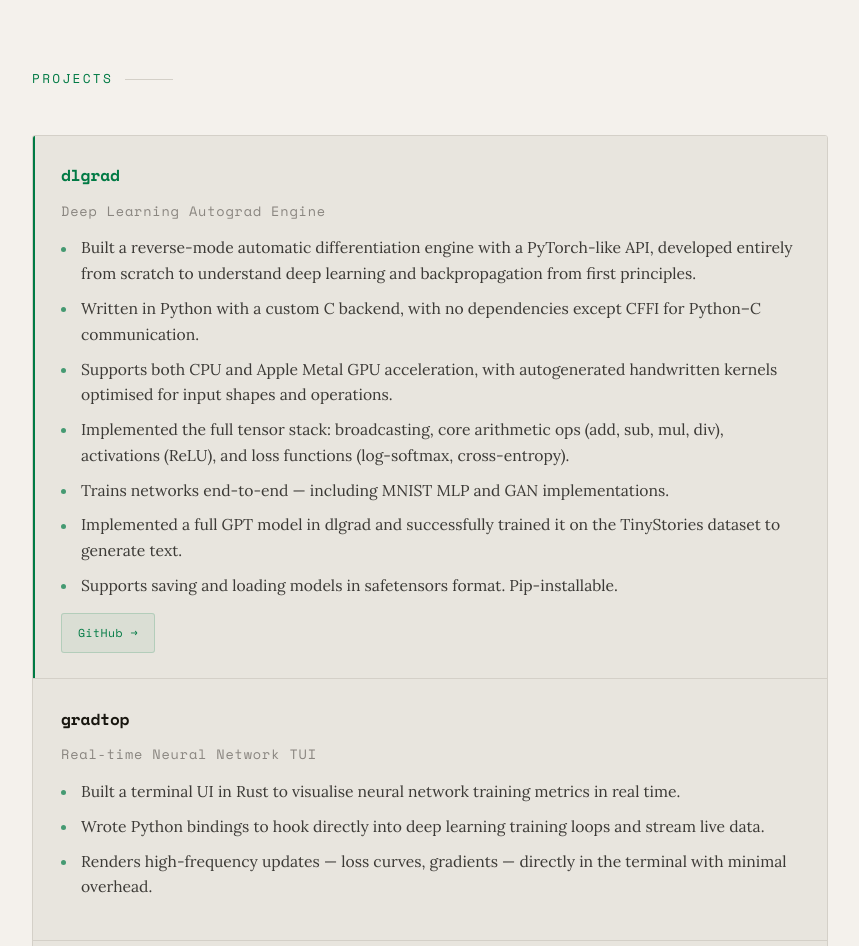
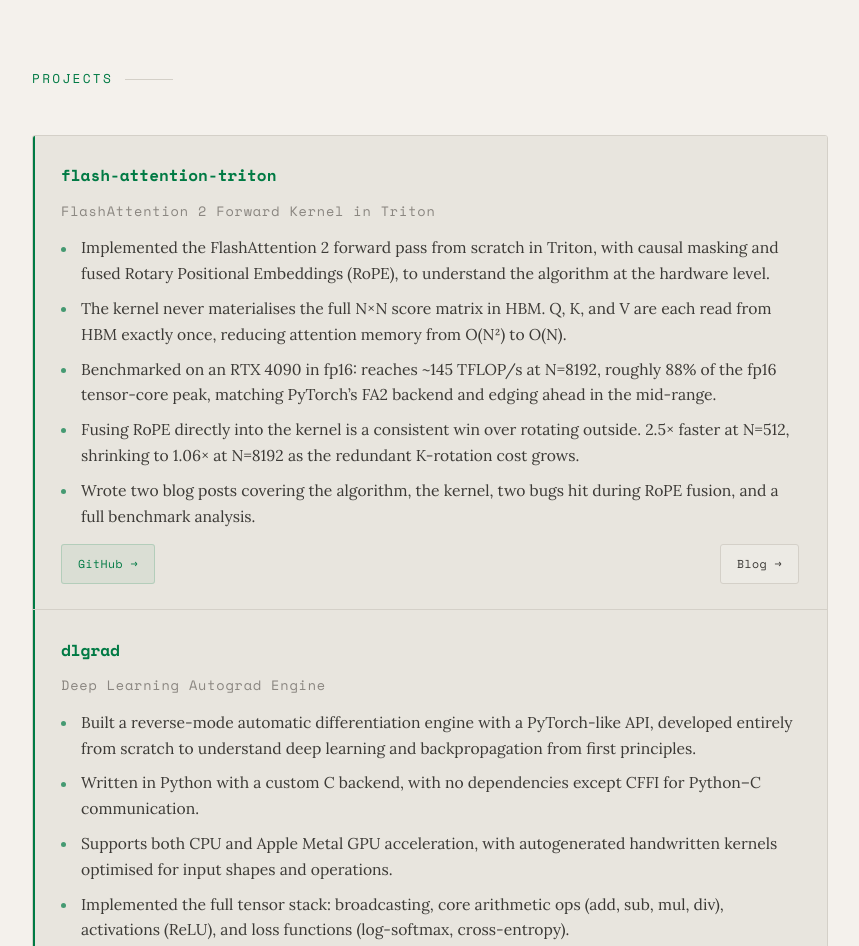
Before and after one commit to NavneetKanna/navneetkanna.github.io, an Astro site: page / in a window 1280 px wide. Shown: the part 1200-2146 px from the top of the page, without its empty margins (210-1069 px from the left). Built offline with nearby package versions, Linux system fonts and the light colour scheme; Astro itself is replaced by a stand-in of ours.

Commit message:
added fa to the main page

```diff
--- a/src/pages/index.astro
+++ b/src/pages/index.astro
@@ -58,6 +58,25 @@ import BaseLayout from '../layouts/BaseLayout.astro'
             <div class="container">
                 <div class="section-label">Projects</div>
                 <div class="projects-list reveal">
+
+                    <!-- flash-attention-triton -->
+                    <div class="project-card featured">
+                        <div class="project-top">
+                            <span class="project-name">flash-attention-triton</span>
+                        </div>
+                        <p class="project-meta">FlashAttention 2 Forward Kernel in Triton</p>
+                        <ul class="project-bullets">
+                            <li>Implemented the FlashAttention 2 forward pass from scratch in Triton, with causal masking and fused Rotary Positional Embeddings (RoPE), to understand the algorithm at the hardware level.</li>
+                            <li>The kernel never materialises the full N&times;N score matrix in HBM. Q, K, and V are each read from HBM exactly once, reducing attention memory from O(N&sup2;) to O(N).</li>
+                            <li>Benchmarked on an RTX 4090 in fp16: reaches ~145 TFLOP/s at N=8192, roughly 88% of the fp16 tensor-core peak, matching PyTorch&rsquo;s FA2 backend and edging ahead in the mid-range.</li>
+                            <li>Fusing RoPE directly into the kernel is a consistent win over rotating outside. 2.5&times; faster at N=512, shrinking to 1.06&times; at N=8192 as the redundant K-rotation cost grows.</li>
+                            <li>Wrote two blog posts covering the algorithm, the kernel, two bugs hit during RoPE fusion, and a full benchmark analysis.</li>
+                        </ul>
+                        <div class="project-bottom">
+                            <a href="https://github.com/NavneetKanna/flash-attention-triton" target="_blank" rel="noopener" class="btn btn-accent">GitHub &rarr;</a>
+                            <a href="https://navneetkanna.com/blog/fa_1/" target="_blank" rel="noopener" class="btn">Blog &rarr;</a>
+                        </div>
+                    </div>
 
                     <!-- dlgrad -->
                     <div class="project-card featured">
```
